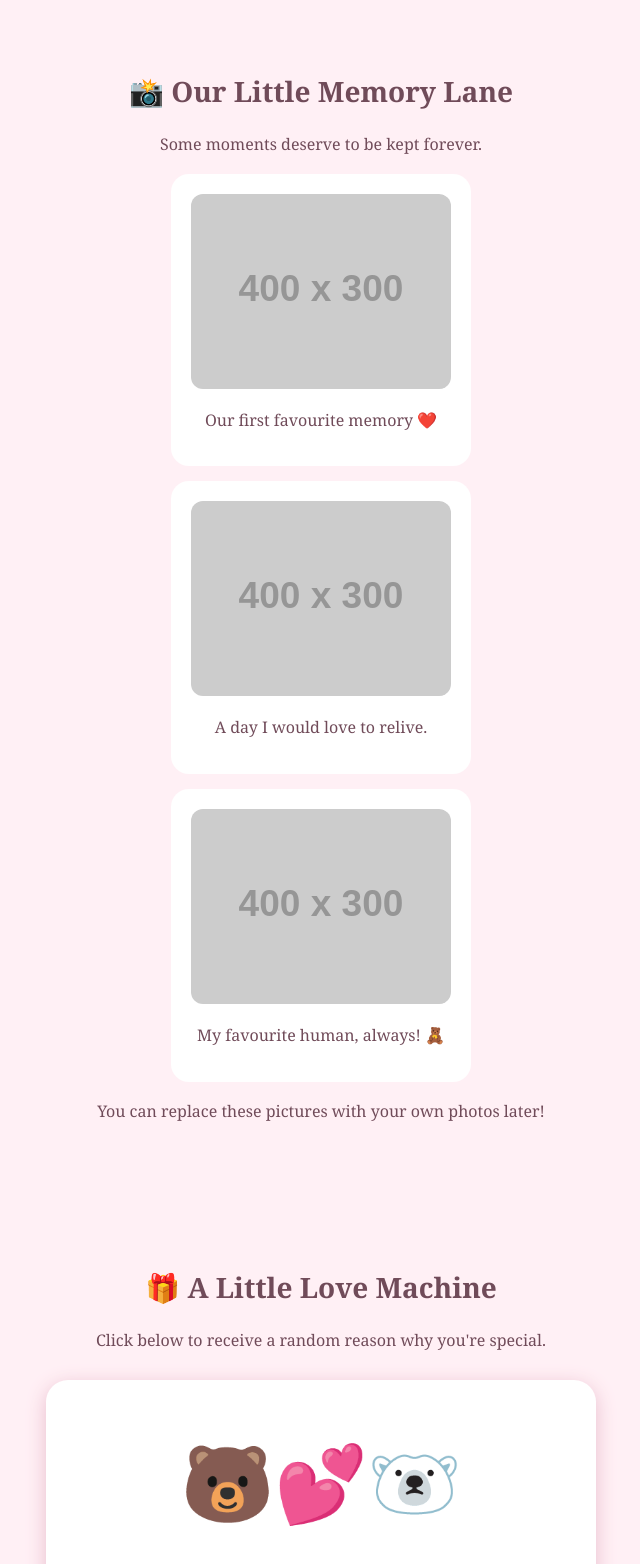
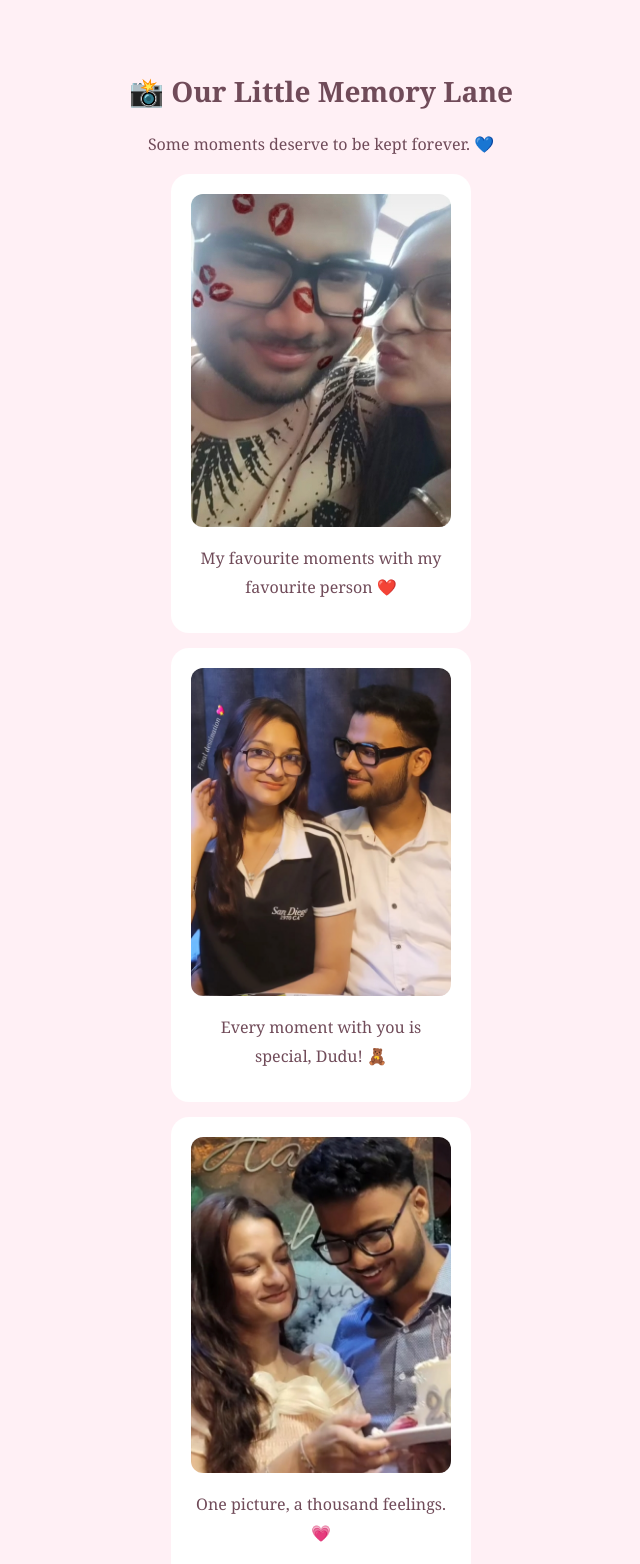
Before and after one commit to lakshitaagarwal9-lab/My-first-website, a plain HTML site: page index.html in a window 1280 px wide. Shown: the part 1680-3244 px from the top of the page, without its empty margins (319-959 px from the left). Drawn offline with Linux system fonts and the light colour scheme; placeholder pictures from the web are drawn by us.

Commit message:
Update index.html

```diff
--- a/index.html
+++ b/index.html
@@ -208,27 +208,29 @@ Your favourite person ❤️
 
 <h2>📸 Our Little Memory Lane</h2>
 
-<p>Some moments deserve to be kept forever.</p>
+<p>Some moments deserve to be kept forever. 💙</p>
 
 <div class="memory">
-<img src="https://placehold.co/400x300/ffe0eb/704b59?text=Our+First+Memory"
-alt="Memory one">
-<p>Our first favourite memory ❤️</p>
+<img src="survey.jpg.jpeg" alt="Our first memory">
+<p>My favourite moments with my favourite person ❤️</p>
 </div>
 
 <div class="memory">
-<img src="https://placehold.co/400x300/f8d8e4/704b59?text=Our+Special+Day"
-alt="Memory two">
-<p>A day I would love to relive.</p>
+<img src="survey2.jpg.jpeg" alt="Our special memory">
+<p>Every moment with you is special, Dudu! 🧸</p>
 </div>
 
 <div class="memory">
-<img src="https://placehold.co/400x300/f4e5ff/704b59?text=My+Favourite+Human"
-alt="Memory three">
-<p>My favourite human, always! 🧸</p>
+<img src="survey3.jpg.jpeg" alt="Our happy memory">
+<p>One picture, a thousand feelings. 💗</p>
 </div>
 
-<p>You can replace these pictures with your own photos later!</p>
+<div class="memory">
+<img src="survey4.jpg.jpeg" alt="Our beautiful memory">
+<p>Here's to a million more memories together. 💙</p>
+</div>
+
+</section>
 
 </section>
 
```
